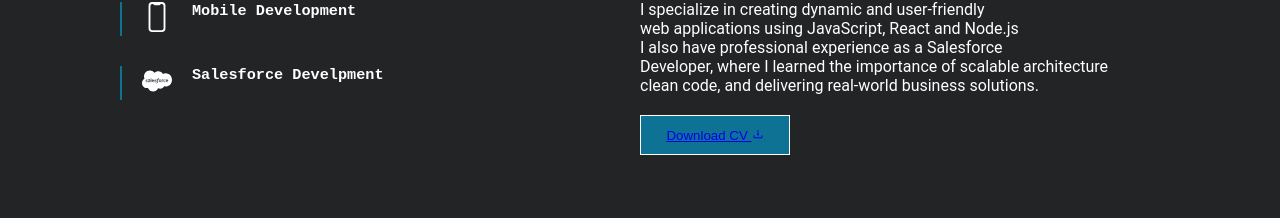
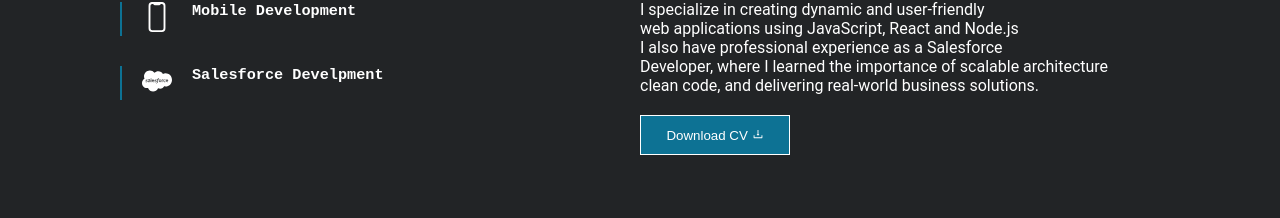
Before and after one commit to eureka03/Portfolio, a React (Create React App) app: page /About in a window 1280 px wide. Shown: the part 232-450 px from the top of the page. Built offline with nearby package versions, Linux system fonts and the light colour scheme.

Commit message:
changes added

```diff
--- a/src/Components/About.css
+++ b/src/Components/About.css
@@ -5,6 +5,7 @@
     height:505px;
     color:white;
     padding-top:30px;
+
 
 }
 .web, .mobile, .cloud{
@@ -38,4 +39,14 @@ h2{
     color:white;
     cursor:pointer;
 
+
+
 }
+
+
+
+.About button a{
+    text-decoration:none;
+    color:white;
+
+}
--- a/src/Components/Homepage.css
+++ b/src/Components/Homepage.css
@@ -278,8 +278,16 @@
         position:absolute;
         bottom:0px;
         top:110px;
+        opacity:0;
+        animation:fadeIn 5s ease-in forwards;
 
     }
+    @keyframes fadeIn{
+        to{
+            opacity:1;
+        }
+    }
+
     .image{
         padding:0;
         margin:0 0;
```
